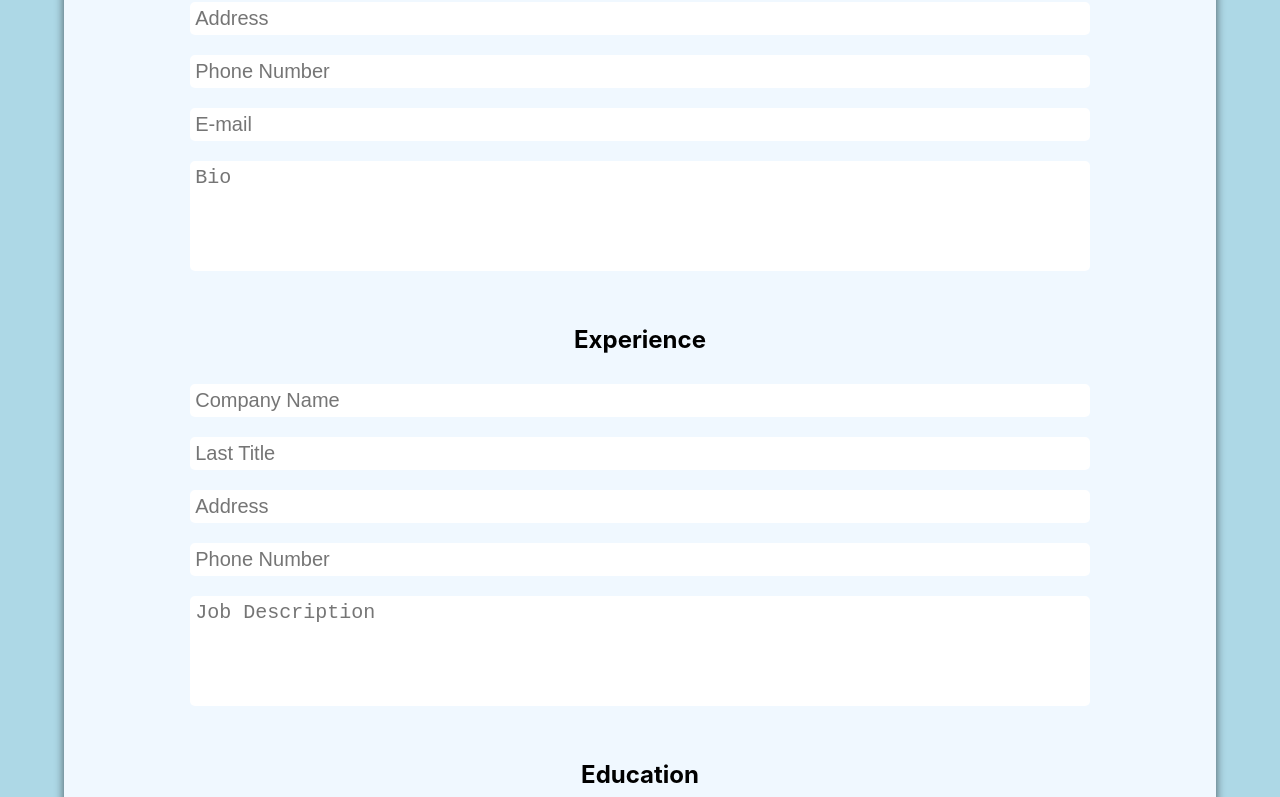
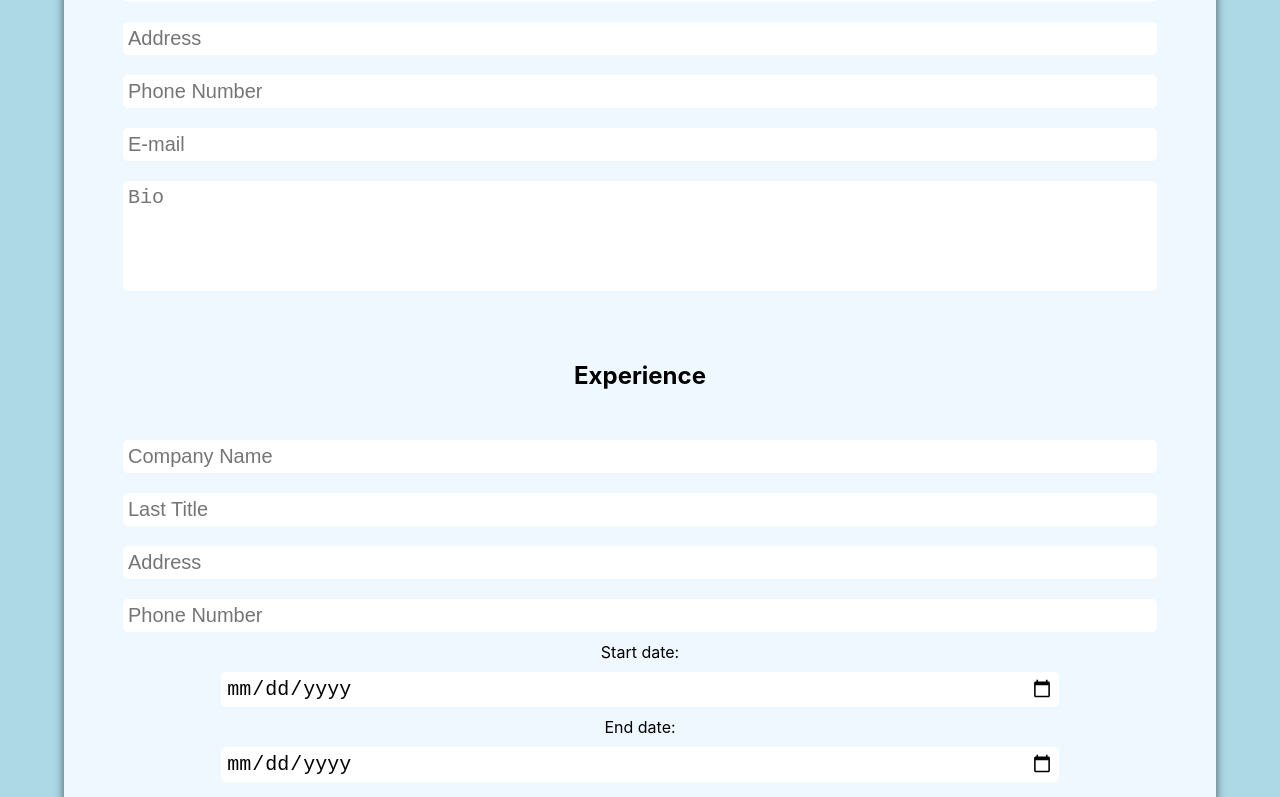
Before and after one commit to chadjcampbell/cv-project, a React (Create React App) app: page / in a window 1280 px wide. Shown: the part 303-1100 px from the top of the page. Built offline with nearby package versions, Linux system fonts and the light colour scheme.

Commit message:
move component to proper directory, add dates input and tweak form styles

```diff
--- a/src/App.css
+++ b/src/App.css
@@ -16,24 +16,20 @@
 
 .Main {
   margin: 20px 0px;
-  max-width: 90vw;
+  width: 90vw;
   min-height: 100vh;
   border-radius: 15px;
   box-shadow: 0px 0px 10px 0px rgba(0, 0, 0, 0.6);
   background-color: aliceblue;
 }
 
-.section {
+.section,
+form {
   margin: 20px;
   display: flex;
   flex-direction: column;
   align-items: center;
   justify-content: center;
-}
-
-form {
-  text-align: center;
-  width: 100%;
 }
 
 input,
@@ -43,10 +39,18 @@ textarea {
   border: none;
   border-radius: 5px;
   padding: 5px;
-  width: 80%;
+  width: 80vw;
 }
 
 textarea {
   resize: none;
   height: 100px;
 }
+
+.dates {
+  display: flex;
+  flex-wrap: wrap;
+  align-items: center;
+  justify-content: center;
+  width: 80%;
+}
--- a/src/components/Experience.js
+++ b/src/components/Experience.js
@@ -7,6 +7,14 @@ function Experience() {
         <input placeholder="Last Title" type="text" name="ltitle"></input>
         <input placeholder="Address" type="text" name="address"></input>
         <input placeholder="Phone Number" type="tel"></input>
+        <div className="dates">
+          <label htmlFor="start">Start date:</label>
+          <input type="date" id="start"></input>
+        </div>
+        <div className="dates">
+          <label htmlFor="end">End date:</label>
+          <input type="date" id="end"></input>
+        </div>
         <textarea placeholder="Job Description"></textarea>
       </form>
     </div>
--- a/src/components/Main.js
+++ b/src/components/Main.js
@@ -1,4 +1,4 @@
-import Education from "../Education";
+import Education from "./Education";
 import Experience from "./Experience";
 import Personal from "./Personal";
 
```
Also changed, not shown: src/components/Education.js (renamed from src/Education.js).
